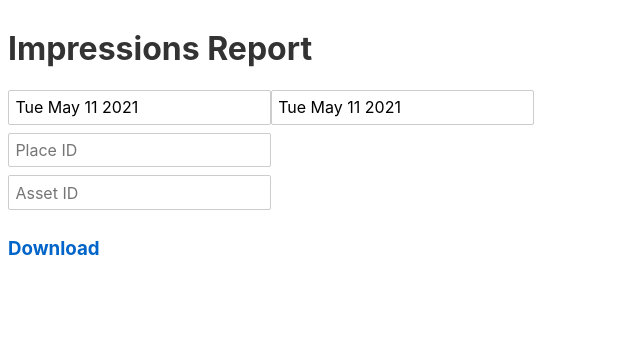
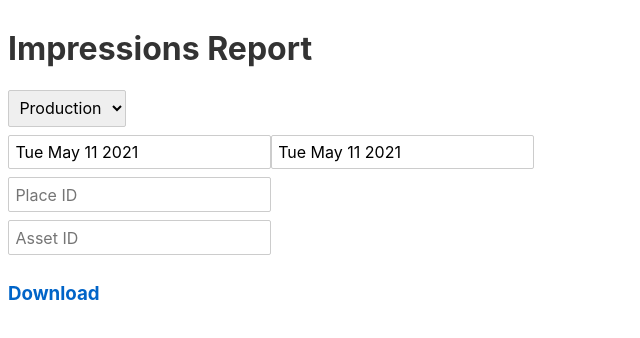
Before and after one commit to Nasseratic/intouch-impressions-context-ui, a Svelte app: page / in a window 1280 px wide. Shown: the top 338 px of the page, without its empty margins (0-640 px from the left). Built offline with nearby package versions, Linux system fonts and the light colour scheme.

Commit message:
feat: select prod or stg

```diff
--- a/src/App.svelte
+++ b/src/App.svelte
@@ -1,7 +1,10 @@
 <script>
   import DatePicker from "./DatePicker.svelte";
-
-  const baseUrl = "https://intouch-analytics.azurewebsites.net";
+  let env = "prod";
+  const baseUrl = {
+    prod: "https://intouch-analytics.azurewebsites.net",
+    stg: "https://stg-intouch-analytics.azurewebsites.net",
+  };
 
   const startDate = new Date();
 
@@ -37,7 +40,7 @@
 
     endDateStr = [year, month, day].join("-");
 
-    url = `${baseUrl}/impressions/impressionContext?startDate=${
+    url = `${baseUrl[env]}/impressions/impressionContext?startDate=${
       startDateStr + "T00:00:00.000Z"
     }&endDate=${endDateStr + "T23:59:59.999Z"}${
       placeId ? `&placeId=${placeId}` : ""
@@ -55,7 +58,12 @@
 </script>
 
 <h1>Impressions Report</h1>
-
+<div>
+  <select bind:value={env}>
+    <option value="prod">Production</option>
+    <option value="stg">Staging</option>
+  </select>
+</div>
 <div class="picker-container">
   <DatePicker
     on:datechange={onDateChangeStartDate}
```
